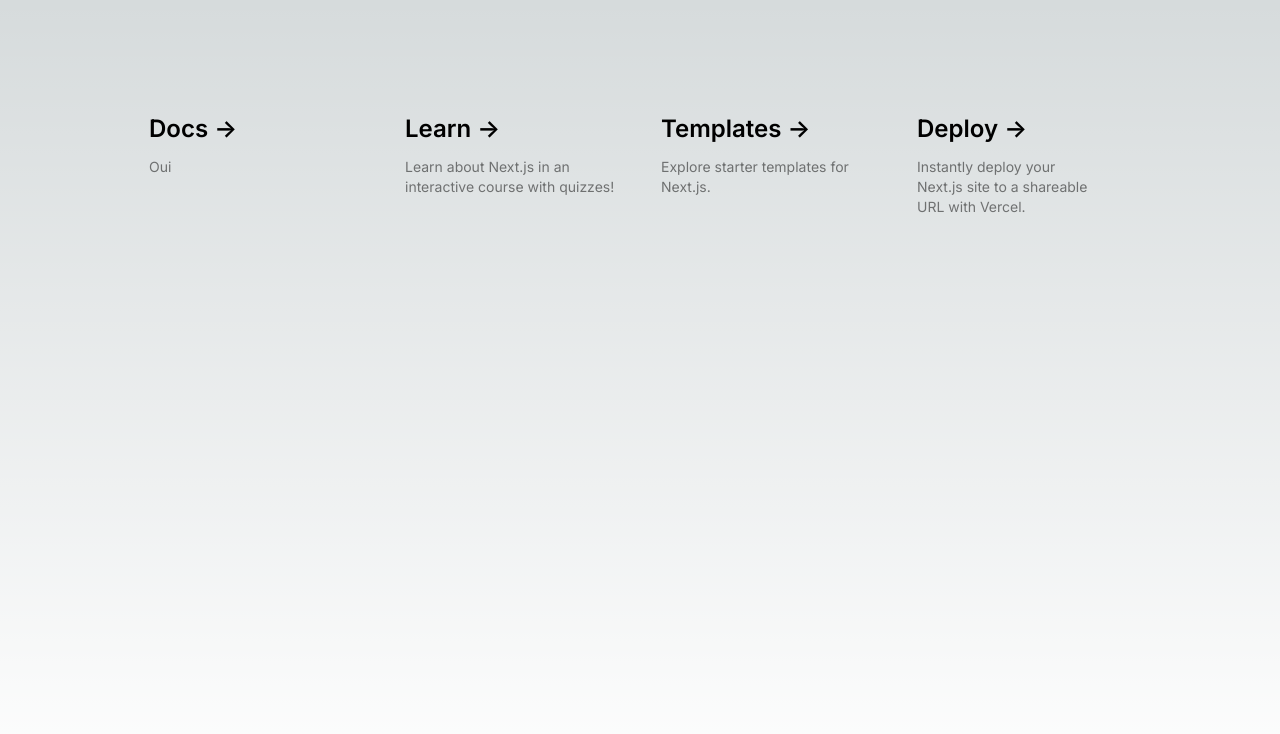
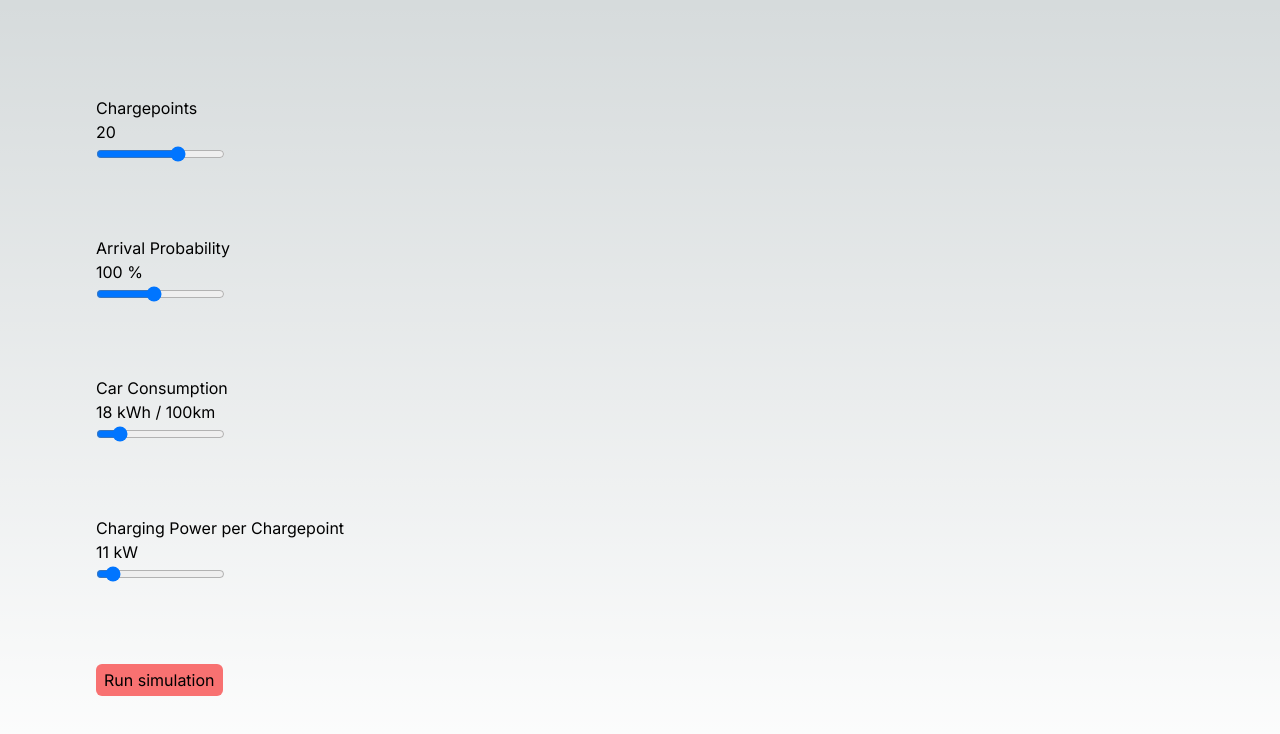
Before and after one commit to Ercalvez/reonic-assignment, a Next.js app: page / in a window 1280 px wide. Shown: the top 734 px of the page. Built offline with nearby package versions, Linux system fonts and the light colour scheme.

Commit message:
added simulation inputs

```diff
--- a/src/app/globals.css
+++ b/src/app/globals.css
@@ -26,6 +26,10 @@
     rgb(var(--background-start-rgb));
 }
 
+button {
+  width: max-content;
+}
+
 @layer utilities {
   .text-balance {
     text-wrap: balance;
--- a/src/app/page.tsx
+++ b/src/app/page.tsx
@@ -1,80 +1,27 @@
+"use client";
+
 import { ChargePointDataModel } from "@/modules/logic"
+import SimulationInput from "@/app/simulationInput"
+import { useState } from "react";
 
 export default function Home() {
   const chargingPointDataModel = new ChargePointDataModel(20);
   const text = chargingPointDataModel.run();
+
+  const [chargePoints, setChargePoints] = useState(20);
+  const [arrivalFactor, setArrivalFactor] = useState(100);
+  const [carConsumption, setCarConsumption] = useState(18);
+  const [chargingPower, setChargingPower] = useState(11);
+
   return (
-    <main className="flex min-h-screen flex-col items-center justify-between p-24">
+    <main className="flex min-h-screen flex-col items-left justify-between p-24">
 
-      <div className="mb-32 grid text-center lg:mb-0 lg:w-full lg:max-w-5xl lg:grid-cols-4 lg:text-left">
-        <a
-          href="https://nextjs.org/docs?utm_source=create-next-app&utm_medium=appdir-template&utm_campaign=create-next-app"
-          className="group rounded-lg border border-transparent px-5 py-4 transition-colors hover:border-gray-300 hover:bg-gray-100 hover:dark:border-neutral-700 hover:dark:bg-neutral-800/30"
-          target="_blank"
-          rel="noopener noreferrer"
-        >
-          <h2 className="mb-3 text-2xl font-semibold">
-            Docs{" "}
-            <span className="inline-block transition-transform group-hover:translate-x-1 motion-reduce:transform-none">
-              -&gt;
-            </span>
-          </h2>
-          <p className="m-0 max-w-[30ch] text-sm opacity-50">
-            { "Oui" }
-          </p>
-        </a>
+          <SimulationInput title="Chargepoints" inputValue = { chargePoints } setValue={setChargePoints} min={1} max={30}/>
+          <SimulationInput title="Arrival Probability" inputValue = { arrivalFactor } unit = "%" setValue={setArrivalFactor} min={20} max={200}/>
+          <SimulationInput title="Car Consumption" inputValue = { carConsumption } unit = "kWh / 100km" setValue={setCarConsumption} min={9} max={72}/>
+          <SimulationInput title="Charging Power per Chargepoint" inputValue = { chargingPower } unit = "kW" setValue={setChargingPower} min={3} max={100}/>
+          <button className="bg-red-400 h-8 px-2 my-2 rounded-md">Run simulation</button>
 
-        <a
-          href="https://nextjs.org/learn?utm_source=create-next-app&utm_medium=appdir-template-tw&utm_campaign=create-next-app"
-          className="group rounded-lg border border-transparent px-5 py-4 transition-colors hover:border-gray-300 hover:bg-gray-100 hover:dark:border-neutral-700 hover:dark:bg-neutral-800/30"
-          target="_blank"
-          rel="noopener noreferrer"
-        >
-          <h2 className="mb-3 text-2xl font-semibold">
-            Learn{" "}
-            <span className="inline-block transition-transform group-hover:translate-x-1 motion-reduce:transform-none">
-              -&gt;
-            </span>
-          </h2>
-          <p className="m-0 max-w-[30ch] text-sm opacity-50">
-            Learn about Next.js in an interactive course with&nbsp;quizzes!
-          </p>
-        </a>
-
-        <a
-          href="https://vercel.com/templates?framework=next.js&utm_source=create-next-app&utm_medium=appdir-template&utm_campaign=create-next-app"
-          className="group rounded-lg border border-transparent px-5 py-4 transition-colors hover:border-gray-300 hover:bg-gray-100 hover:dark:border-neutral-700 hover:dark:bg-neutral-800/30"
-          target="_blank"
-          rel="noopener noreferrer"
-        >
-          <h2 className="mb-3 text-2xl font-semibold">
-            Templates{" "}
-            <span className="inline-block transition-transform group-hover:translate-x-1 motion-reduce:transform-none">
-              -&gt;
-            </span>
-          </h2>
-          <p className="m-0 max-w-[30ch] text-sm opacity-50">
-            Explore starter templates for Next.js.
-          </p>
-        </a>
-
-        <a
-          href="https://vercel.com/new?utm_source=create-next-app&utm_medium=appdir-template&utm_campaign=create-next-app"
-          className="group rounded-lg border border-transparent px-5 py-4 transition-colors hover:border-gray-300 hover:bg-gray-100 hover:dark:border-neutral-700 hover:dark:bg-neutral-800/30"
-          target="_blank"
-          rel="noopener noreferrer"
-        >
-          <h2 className="mb-3 text-2xl font-semibold">
-            Deploy{" "}
-            <span className="inline-block transition-transform group-hover:translate-x-1 motion-reduce:transform-none">
-              -&gt;
-            </span>
-          </h2>
-          <p className="m-0 max-w-[30ch] text-balance text-sm opacity-50">
-            Instantly deploy your Next.js site to a shareable URL with Vercel.
-          </p>
-        </a>
-      </div>
     </main>
   );
 }
--- /dev/null
+++ b/src/app/simulationGraph.tsx
@@ -0,0 +1,5 @@
+export default function SimulationGraph() {
+    return (
+        <canvas></canvas>
+    );
+}
--- /dev/null
+++ b/src/app/simulationInput.tsx
@@ -0,0 +1,22 @@
+"use client";
+
+import { Dispatch, SetStateAction } from "react";
+
+interface SimulationInputProps {
+    title: string,
+    inputValue: number,
+    setValue: Dispatch<SetStateAction<number>>,
+    min: number,
+    max: number,
+    unit?: string
+}
+
+export default function SimulationInput({title, inputValue, setValue, min, max, unit}: SimulationInputProps) {
+    return (
+        <div className="simulation-input">
+            <h3>{ title }</h3>
+            <h4>{ inputValue } { unit ?? ''}</h4>
+            <input type="range" onChange= {e => setValue(Number(e.target.value))} value={inputValue} min={min} max={max}></input>
+        </div>
+    )
+}
```
Also changed, not shown: 1 other file (tests, documents, lock files or other folders).
